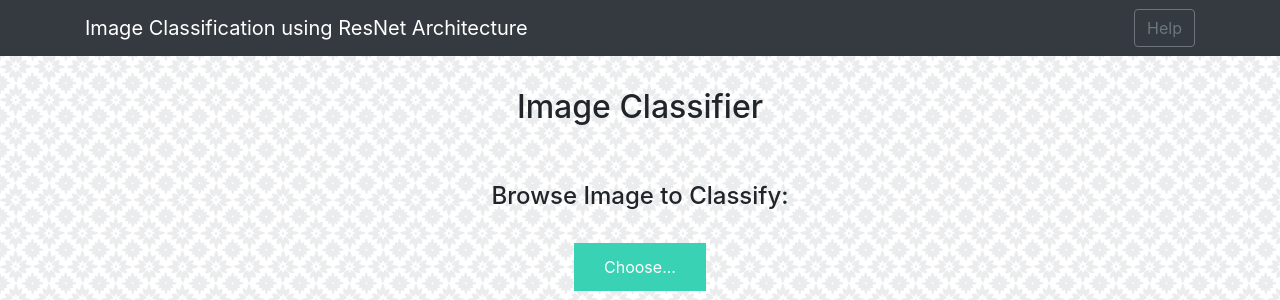
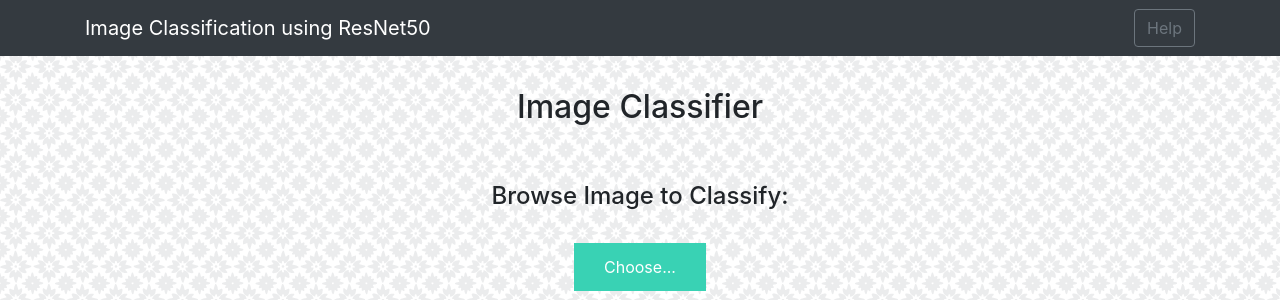
Before and after one commit to mynameispathak/End-to-end-Image-Classification-ResNet50-Imagenet, a Flask app: page / in a window 1280 px wide. Shown: the top 300 px of the page. Run offline with Flask 2, Linux system fonts and the light colour scheme; some libraries are stand-ins or nearby versions.

Commit message:
Update base.html

```diff
--- a/templates/base.html
+++ b/templates/base.html
@@ -15,7 +15,7 @@
 <body style="background-image: url('background.png');">
     <nav class="navbar navbar-dark bg-dark">
         <div class="container">
-            <a class="navbar-brand" href="#">Image Classification using ResNet Architecture</a>
+            <a class="navbar-brand" href="#">Image Classification using ResNet50</a>
             <button class="btn btn-outline-secondary my-2 my-sm-0" type="submit">Help</button>
         </div>
     </nav>
```
